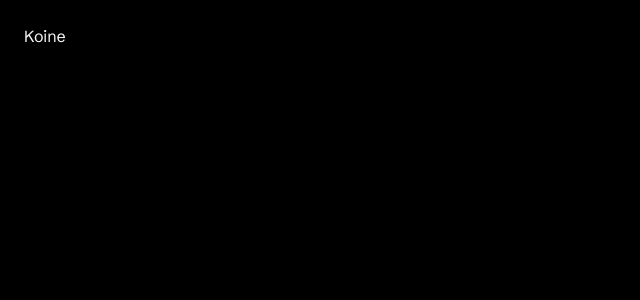
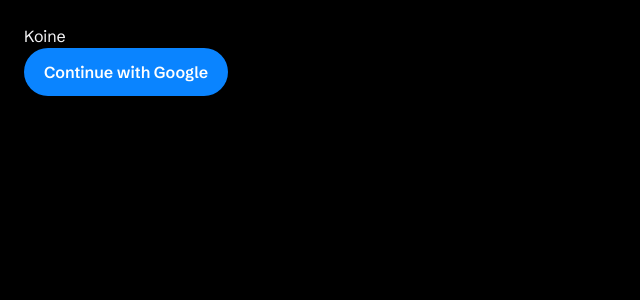
Before and after one commit to hammad-iftikhar/koine, a React (Vite) app in the folder apps/web/: page / in a window 1280 px wide. Shown: the top 300 px of the page, without its empty margins (0-640 px from the left). Built offline with nearby package versions, Linux system fonts and the light colour scheme; no server answers.

Commit message:
feat(web): google sign-in and session state

```diff
--- a/apps/web/package.json
+++ b/apps/web/package.json
@@ -13,6 +13,7 @@
   },
   "dependencies": {
     "@koine/shared": "workspace:*",
+    "@tanstack/react-query": "^5.103.1",
     "clsx": "^2.1.1",
     "lucide-react": "^1.47.0",
     "react": "^19.0.0",
--- a/apps/web/src/App.tsx
+++ b/apps/web/src/App.tsx
@@ -1,7 +1,30 @@
+import { signInWithGoogle, signOut, useMe } from './lib/auth'
+
 export function App() {
+  const { user, isLoading } = useMe()
+
   return (
     <main style={{ padding: 24 }}>
       <h1 data-testid="app-title">Koine</h1>
+      {isLoading ? (
+        <p className="text-fg-2">Checking your session…</p>
+      ) : user ? (
+        <p data-testid="signed-in">
+          Signed in as {user.email}{' '}
+          <button type="button" onClick={signOut} className="text-blue underline">
+            Sign out
+          </button>
+        </p>
+      ) : (
+        <button
+          type="button"
+          data-testid="sign-in"
+          onClick={() => signInWithGoogle()}
+          className="rounded-full bg-blue px-5 py-3 font-semibold text-white"
+        >
+          Continue with Google
+        </button>
+      )}
     </main>
   )
 }
--- /dev/null
+++ b/apps/web/src/lib/api.ts
@@ -0,0 +1,27 @@
+const BASE = import.meta.env.VITE_API_URL ?? 'http://localhost:3000'
+
+export class ApiError extends Error {
+  constructor(
+    readonly status: number,
+    message: string,
+  ) {
+    super(message)
+  }
+}
+
+export async function apiFetch<T>(path: string, init?: RequestInit): Promise<T> {
+  const res = await fetch(`${BASE}${path}`, {
+    ...init,
+    // Sessions are cookies. Without this the browser sends none and every
+    // request looks signed out.
+    credentials: 'include',
+    headers: { 'content-type': 'application/json', ...init?.headers },
+  })
+
+  if (!res.ok) {
+    const body = (await res.json().catch(() => null)) as { message?: string } | null
+    throw new ApiError(res.status, body?.message ?? 'Something went wrong. Please try again.')
+  }
+
+  return (await res.json()) as T
+}
--- /dev/null
+++ b/apps/web/src/lib/auth.ts
@@ -0,0 +1,26 @@
+import { MeResponse } from '@koine/shared'
+import { useQuery } from '@tanstack/react-query'
+import { apiFetch } from './api'
+
+const BASE = import.meta.env.VITE_API_URL ?? 'http://localhost:3000'
+
+export function useMe() {
+  const query = useQuery({
+    queryKey: ['me'],
+    queryFn: async () => MeResponse.parse(await apiFetch('/api/me')),
+    staleTime: 5 * 60 * 1000,
+  })
+  return { user: query.data?.user ?? null, isLoading: query.isLoading }
+}
+
+export function signInWithGoogle(callbackURL = window.location.href): void {
+  const url = new URL('/api/auth/sign-in/social', BASE)
+  url.searchParams.set('provider', 'google')
+  url.searchParams.set('callbackURL', callbackURL)
+  window.location.assign(url.toString())
+}
+
+export async function signOut(): Promise<void> {
+  await apiFetch('/api/auth/sign-out', { method: 'POST', body: '{}' })
+  window.location.reload()
+}
--- a/apps/web/src/main.tsx
+++ b/apps/web/src/main.tsx
@@ -1,3 +1,4 @@
+import { QueryClient, QueryClientProvider } from '@tanstack/react-query'
 import { StrictMode } from 'react'
 import { createRoot } from 'react-dom/client'
 import { App } from './App'
@@ -6,8 +7,12 @@ import './styles/global.css'
 const root = document.getElementById('root')
 if (!root) throw new Error('#root is missing from index.html')
 
+const queryClient = new QueryClient()
+
 createRoot(root).render(
   <StrictMode>
-    <App />
+    <QueryClientProvider client={queryClient}>
+      <App />
+    </QueryClientProvider>
   </StrictMode>,
 )
```
Also changed, not shown: 2 other files (tests, documents, lock files or other folders).
